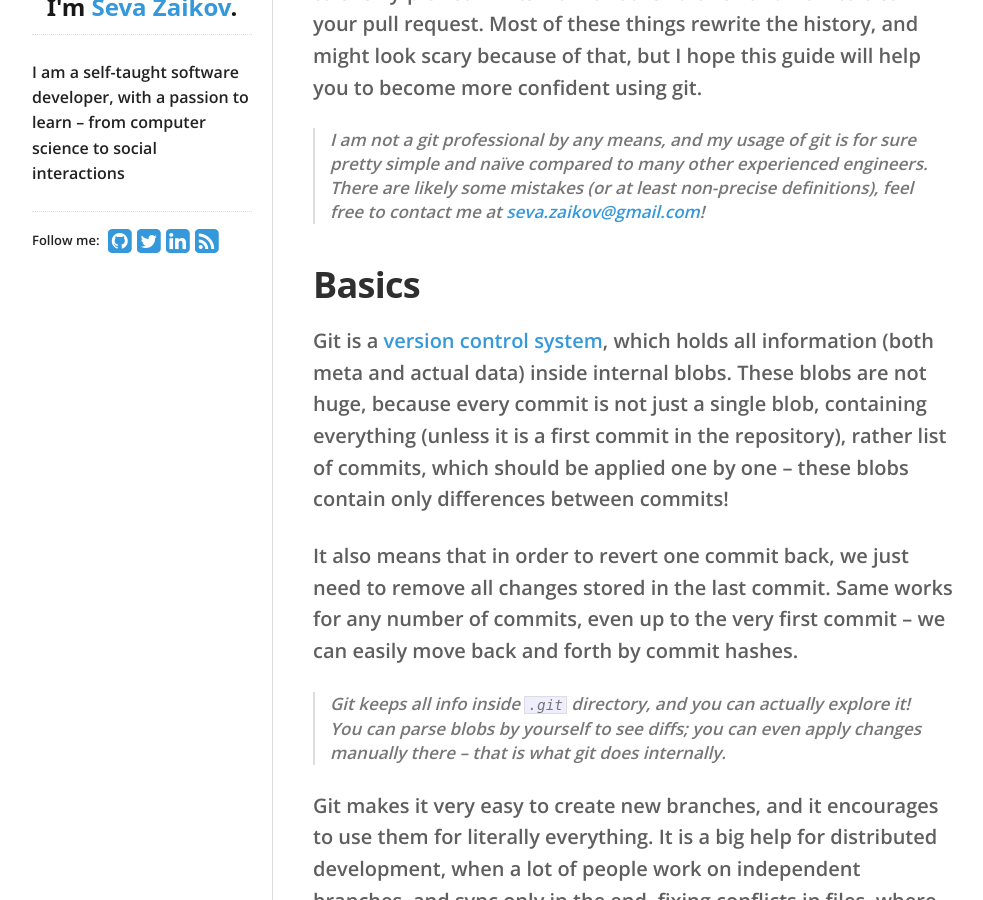
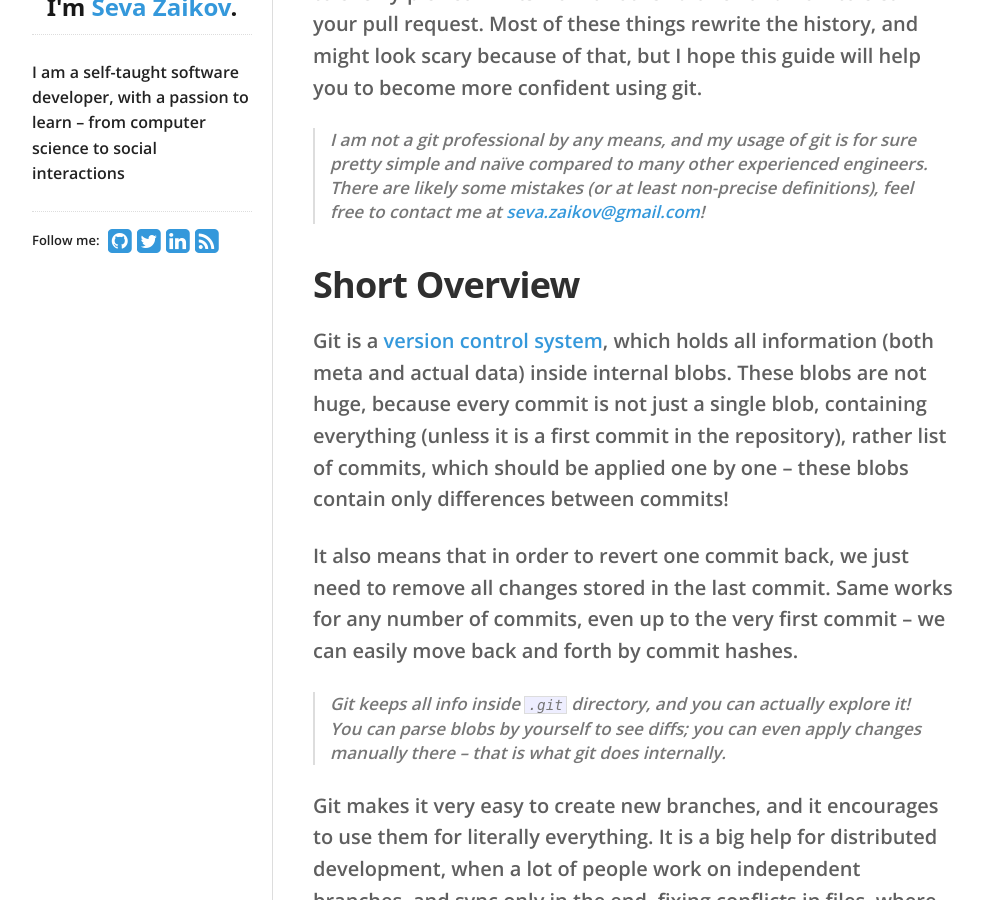
Before and after one commit to Bloomca/blog, a Jekyll site: the page built from _posts/2017-11-17-git-beyond-the-basics.md, in a window 1280 px wide and 900 px high, scrolled down 335 px. Shown: the whole window, without its empty margins (138-1121 px from the left). Built offline with Jekyll 4.4.1, drawn with Linux system fonts in a browser that asks for light colours; nearby versions of some CDN libraries.

Commit message:
change paragrpah title in git article

```diff
--- a/_posts/2017-11-17-git-beyond-the-basics.md
+++ b/_posts/2017-11-17-git-beyond-the-basics.md
@@ -8,7 +8,7 @@ Git is a very powerful tool, but we usually use only couple of commands from it
 
 > I am not a git professional by any means, and my usage of git is for sure pretty simple and naïve compared to many other experienced engineers. There are likely some mistakes (or at least non-precise definitions), feel free to contact me at <a href="mailto:seva.zaikov@gmail.com">seva.zaikov@gmail.com</a>!
 
-## Basics
+## Short Overview
 
 Git is a [version control system](https://en.wikipedia.org/wiki/Version_control), which holds all information (both meta and actual data) inside internal blobs. These blobs are not huge, because every commit is not just a single blob, containing everything (unless it is a first commit in the repository), rather list of commits, which should be applied one by one -- these blobs contain only differences between commits!
 
```
